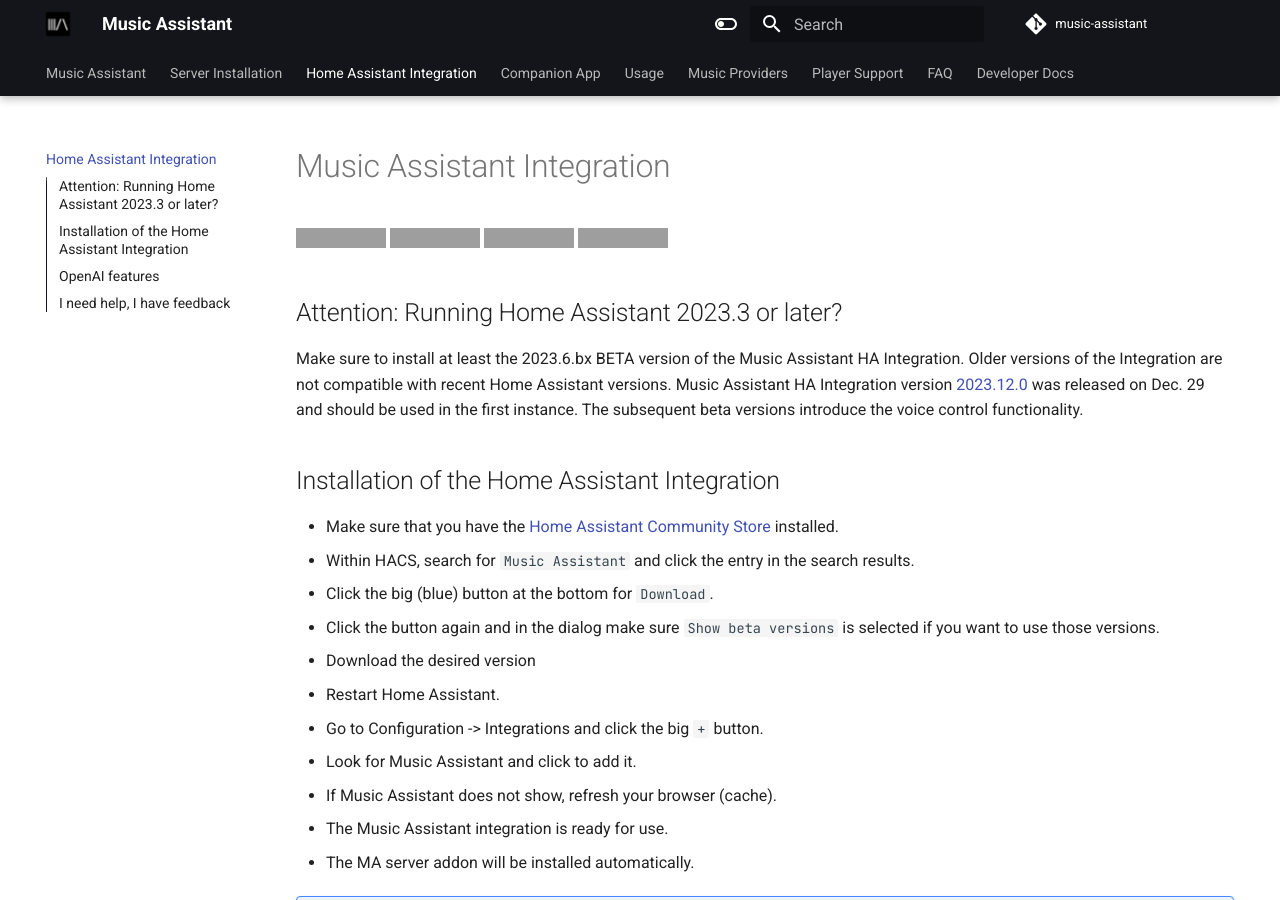
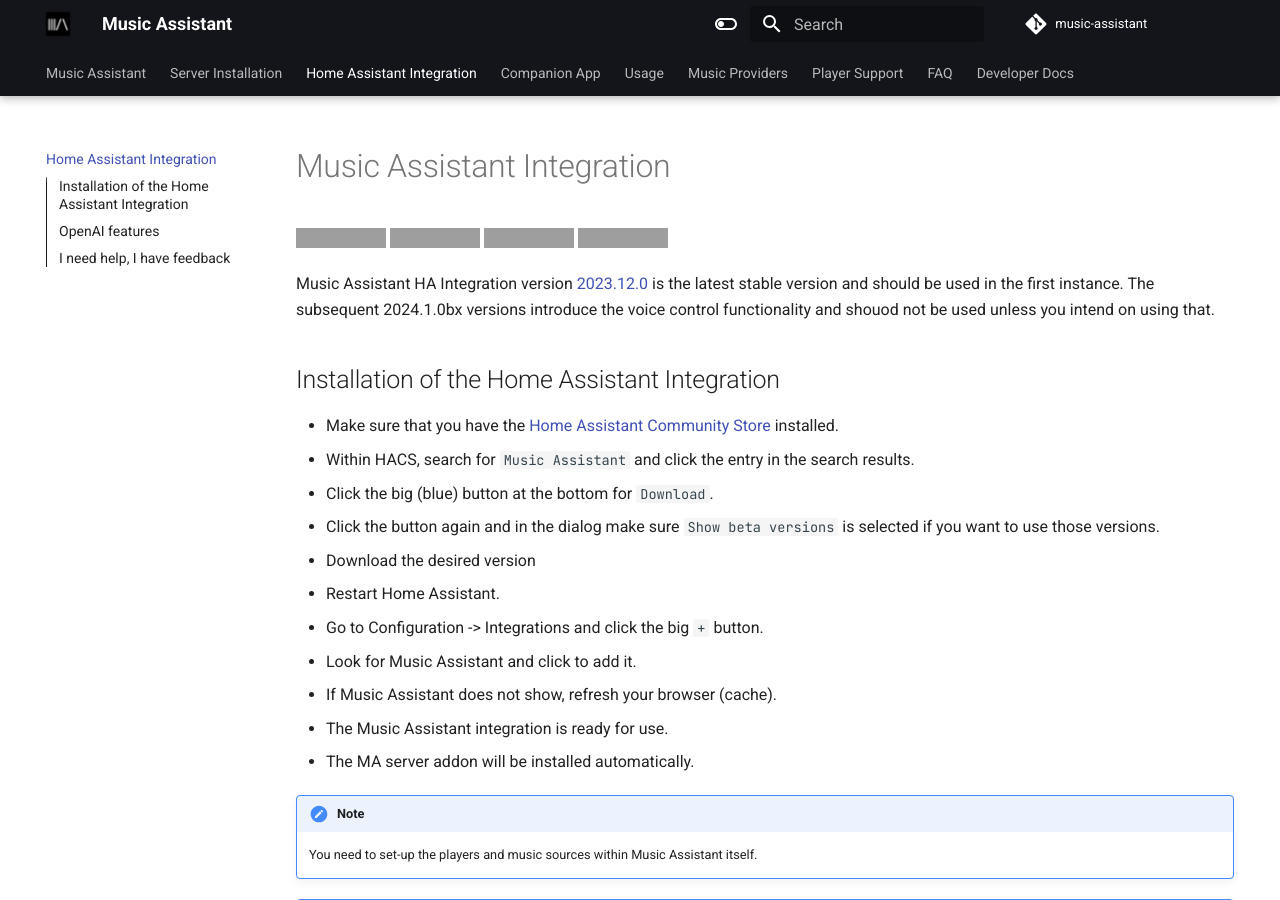
Before and after one commit to pwbriggs/music-assistant.github.io, an MkDocs documentation site: the page built from docs/integration.md, in a window 1280 px wide and 900 px high. Built offline with MkDocs 1.6.1 and Material for MkDocs 9.7.7, drawn with Linux system fonts in a browser that asks for light colours; grey boxes are pictures that could not be loaded.

Commit message:
Update to remove v1 considerations

```diff
--- a/docs/integration.md
+++ b/docs/integration.md
@@ -5,8 +5,7 @@
 [![hacs](https://img.shields.io/badge/HACS-Default-41BDF5?label=HACS)](https://github.com/hacs/integration)
 [![sponsor](https://img.shields.io/github/sponsors/music-assistant?label=sponsors)](https://github.com/sponsors/music-assistant)
 
-## Attention: Running Home Assistant 2023.3 or later?
-Make sure to install at least the 2023.6.bx BETA version of the Music Assistant HA Integration. Older versions of the Integration are not compatible with recent Home Assistant versions. Music Assistant HA Integration version [2023.12.0](https://github.com/music-assistant/hass-music-assistant/releases/tag/2023.12.0) was released on Dec. 29 and should be used in the first instance. The subsequent beta versions introduce the voice control functionality.
+Music Assistant HA Integration version [2023.12.0](https://github.com/music-assistant/hass-music-assistant/releases/tag/2023.12.0) is the latest stable version and should be used in the first instance. The subsequent 2024.1.0bx versions introduce the voice control functionality and shouod not be used unless you intend on using that.
 
 ## Installation of the Home Assistant Integration
 
```
